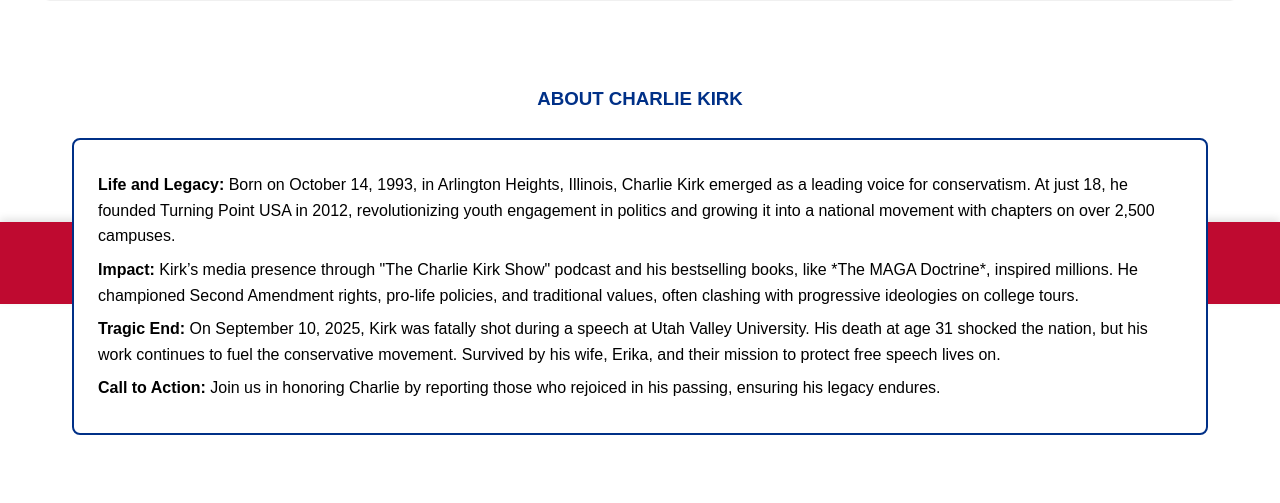
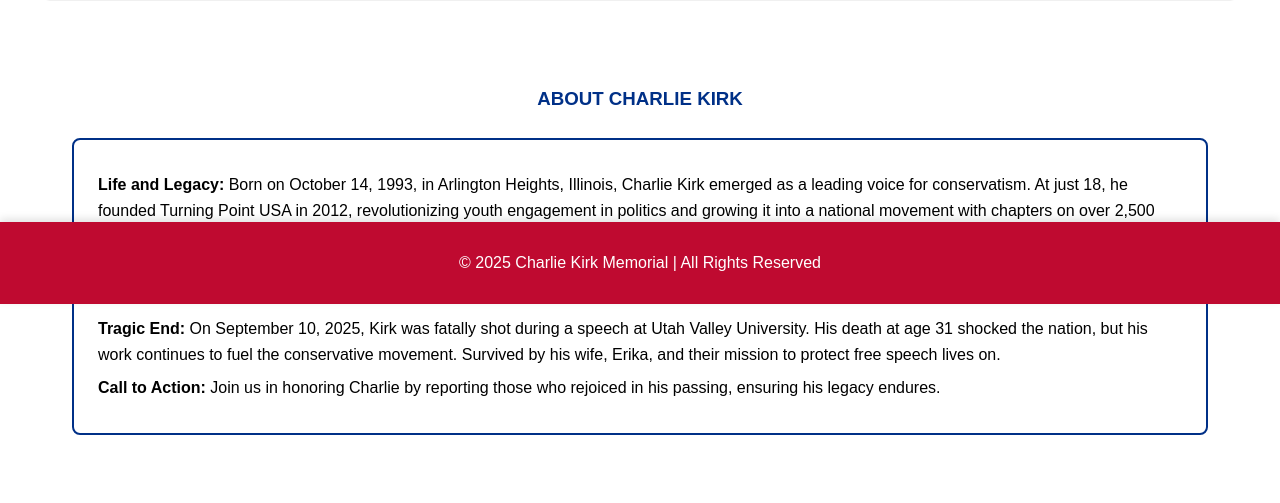
Before and after one commit to itsjustragic/fksdlfksok, a FastAPI app: page / in a window 1280 px wide. Shown: the part 496-999 px from the top of the page. Run offline with FastAPI, Linux system fonts and the light colour scheme; data that the repository does not hold is empty.

Commit message:
Update style.css

```diff
--- a/static/style.css
+++ b/static/style.css
@@ -525,7 +525,7 @@ main {
    while background-clip keeps the border-radius rendering intact. */
 .about-box {
     position: relative;
-    z-index: 2;
+    z-index: 1;
     overflow: visible !important;
     -webkit-background-clip: padding-box;
     background-clip: padding-box;
@@ -564,3 +564,8 @@ body {
 .about-box {
     box-shadow: 0 0 0 0 rgba(0,0,0,0); /* placeholder to make sure browsers render border correctly */
 }
+
+/* Ensure footer sits on top of page content (so "rights reserved" can't be overlaid) */
+.footer {
+    z-index: 9999;
+}
```
